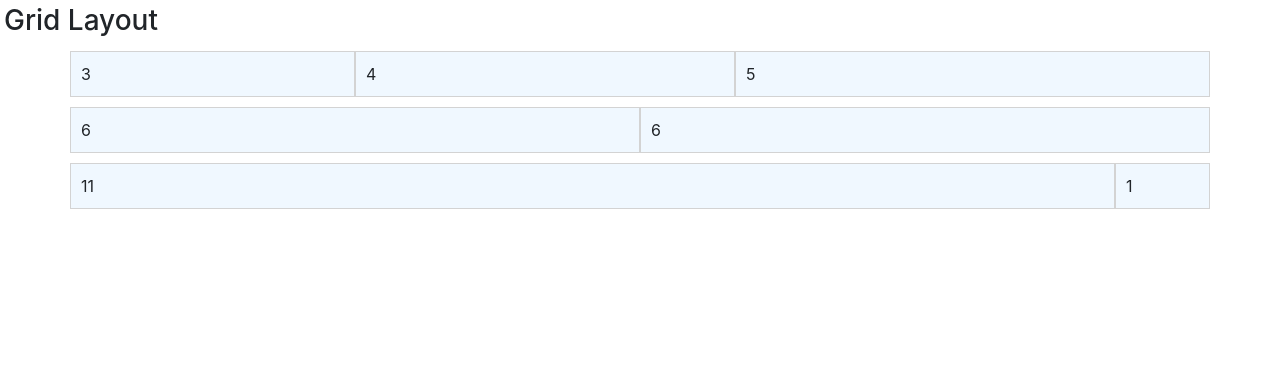
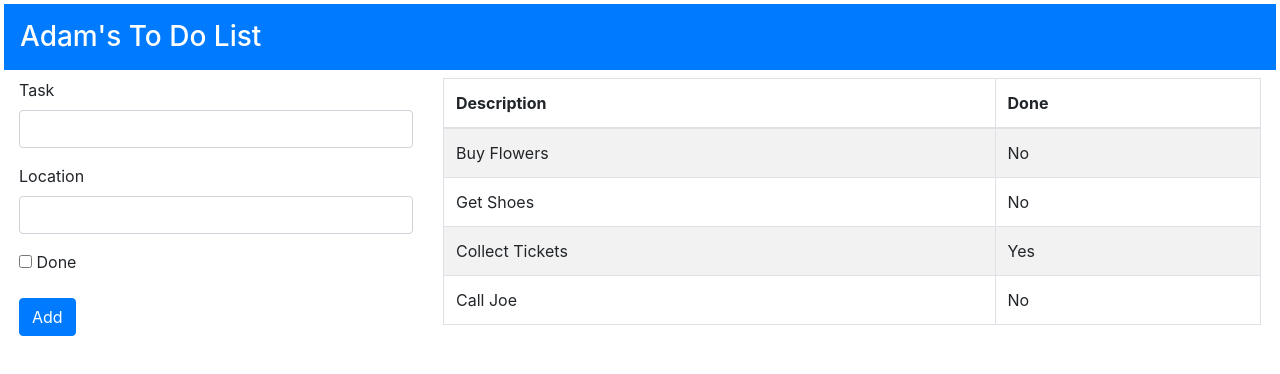
Before and after one commit to georgeorhewere/htmlcssprimer, a website: page index.html in a window 1280 px wide. Drawn offline with nearby package versions, Linux system fonts and the light colour scheme.

Commit message:
simplified approach with a fluid container

```diff
--- a/index.html
+++ b/index.html
@@ -5,29 +5,44 @@
     <meta charset="utf-8" />
     <link href="node_modules/bootstrap/dist/css/bootstrap.min.css"
           rel="stylesheet" />
-    <style>
-        #gridContainer {padding: 20px;}
-        .row > div {
-            border: 1px solid lightgrey; padding: 10px;
-            background-color: aliceblue; margin: 5px 0;
-        }
-    </style>
 </head>
 <body class="m-1">
-<h3>Grid Layout</h3>
-<div class="container">
+<h3 class="bg-primary text-white p-3">Adam's To Do List</h3>
+<div class="container-fluid">
     <div class="row">
-        <div class="col-sm-3">3</div>
-        <div class="col-sm-4">4</div>
-        <div class="col-sm-5">5</div>
-    </div>
-    <div class="row">
-        <div class="col-sm-6">6</div>
-        <div class="col-sm-6">6</div>
-    </div>
-    <div class="row">
-        <div class="col-sm-11">11</div>
-        <div class="col-sm-1">1</div>
+        <div class="col-4">
+            <form>
+                <div class="form-group">
+                    <label>Task</label>
+                    <input class="form-control" />
+                </div>
+                <div class="form-group">
+                    <label>Location</label>
+                    <input class="form-control" />
+                </div>
+                <div class="form-group">
+                    <input type="checkbox" />
+                    <label>Done</label>
+                </div>
+                <button class="btn btn-primary">Add</button>
+            </form>
+        </div>
+        <div class="col-8">
+            <table class="table table-striped table-bordered">
+                <thead>
+                <tr>
+                    <th>Description</th>
+                    <th>Done</th>
+                </tr>
+                </thead>
+                <tbody>
+                <tr><td>Buy Flowers</td><td>No</td></tr>
+                <tr><td>Get Shoes</td><td>No</td></tr>
+                <tr><td>Collect Tickets</td><td>Yes</td></tr>
+                <tr><td>Call Joe</td><td>No</td></tr>
+                </tbody>
+            </table>
+        </div>
     </div>
 </div>
 </body>
```
Also changed, not shown: index_responsive.html (added, +34 -0 lines).
